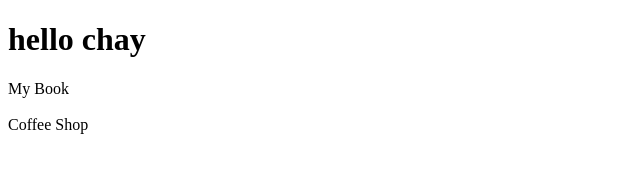
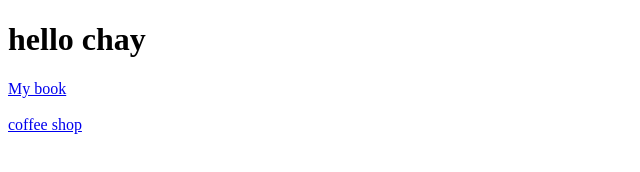
Before and after one commit to Chaitanyakrishna1/Chaitanyakrishna1.github.io, a plain HTML site: page index.html in a window 1280 px wide. Shown: the whole page, without its empty margins (0-640 px from the left). Drawn offline with Linux system fonts and the light colour scheme.

Commit message:
Update index.html

```diff
--- a/index.html
+++ b/index.html
@@ -8,8 +8,8 @@
 <body>
         <h1>hello chay</h1>
 
-        <a herf="https://chaitanyakrishna1.github.io/chaybook">My Book</a><br><br/>
-        <a herf="https://chaitanyakrishna1.github.io/ecomm-react-coffee/">Coffee Shop</a><br><br/>
+       <a href="https://chaitanyakrishna1.github.io/chaybook">My book</a> <br></br>
+        <a href="https://chaitanyakrishna1.github.io/ecomm-react-coffee">coffee shop</a>
 
 
 
```
